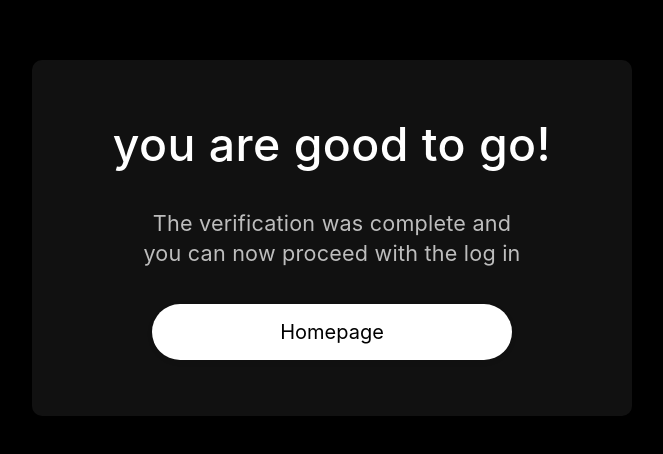
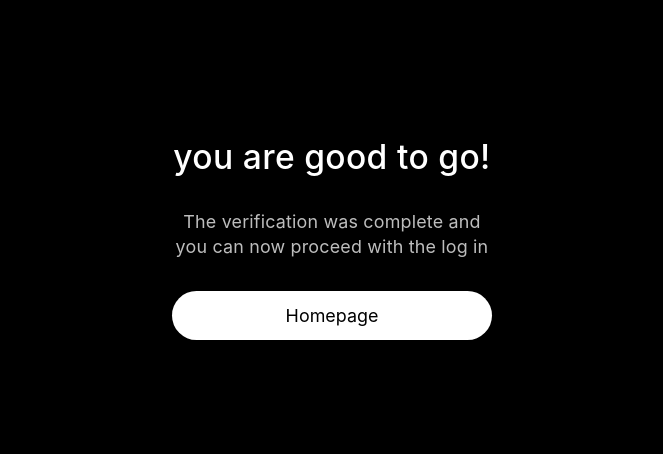
Before and after one commit to kianjain/shisuka, a website: page docs/verification-complete.html in a window 1280 px wide. Shown: the part 162-616 px from the top of the page, without its empty margins (308-971 px from the left). Drawn offline with Linux system fonts and the light colour scheme.

Commit message:
Refine verification complete page: transparent background, 80% width, balanced font sizes

```diff
--- a/docs/verification-complete.html
+++ b/docs/verification-complete.html
@@ -16,23 +16,23 @@
       font-family: 'Inter', Arial, sans-serif;
     }
     .verification-container {
-      width: 100%;
+      width: 80%;
       max-width: 420px;
       display: flex;
       flex-direction: column;
       justify-content: center;
       align-items: center;
       overflow: hidden;
-      padding: 32px 16px;
-      gap: 28px;
+      padding: 32px 0;
+      gap: 24px;
       position: relative;
       border-radius: 10px;
-      background: #111;
+      background: transparent;
       box-sizing: border-box;
     }
     .verification-title {
       color: #fff;
-      font-size: 2.1rem;
+      font-size: 1.6rem;
       font-weight: 500;
       margin: 0;
       text-align: center;
@@ -40,7 +40,7 @@
     }
     .verification-subtext {
       color: #bdbdbd;
-      font-size: 1.1rem;
+      font-size: 1rem;
       font-weight: 400;
       text-align: center;
       margin: 0;
@@ -52,8 +52,8 @@
       color: #000;
       border: none;
       border-radius: 32px;
-      padding: 16px 0;
-      font-size: 1.1rem;
+      padding: 14px 0;
+      font-size: 1rem;
       font-weight: 400;
       cursor: pointer;
       transition: background 0.2s;
@@ -69,36 +69,36 @@
     }
     @media (min-width: 600px) {
       .verification-container {
-        max-width: 520px;
-        padding: 48px 32px;
-        gap: 32px;
+        max-width: 420px;
+        padding: 40px 0;
+        gap: 28px;
       }
       .verification-title {
-        font-size: 2.6rem;
+        font-size: 1.9rem;
       }
       .verification-subtext {
-        font-size: 1.25rem;
+        font-size: 1.08rem;
       }
       .verification-button {
-        font-size: 1.2rem;
-        max-width: 340px;
+        font-size: 1.08rem;
+        max-width: 320px;
       }
     }
     @media (min-width: 900px) {
       .verification-container {
-        max-width: 600px;
-        padding: 56px 40px;
-        gap: 36px;
+        max-width: 420px;
+        padding: 48px 0;
+        gap: 32px;
       }
       .verification-title {
-        font-size: 2.9rem;
+        font-size: 2.1rem;
       }
       .verification-subtext {
-        font-size: 1.35rem;
+        font-size: 1.12rem;
       }
       .verification-button {
-        font-size: 1.25rem;
-        max-width: 360px;
+        font-size: 1.12rem;
+        max-width: 320px;
       }
     }
   </style>
```
